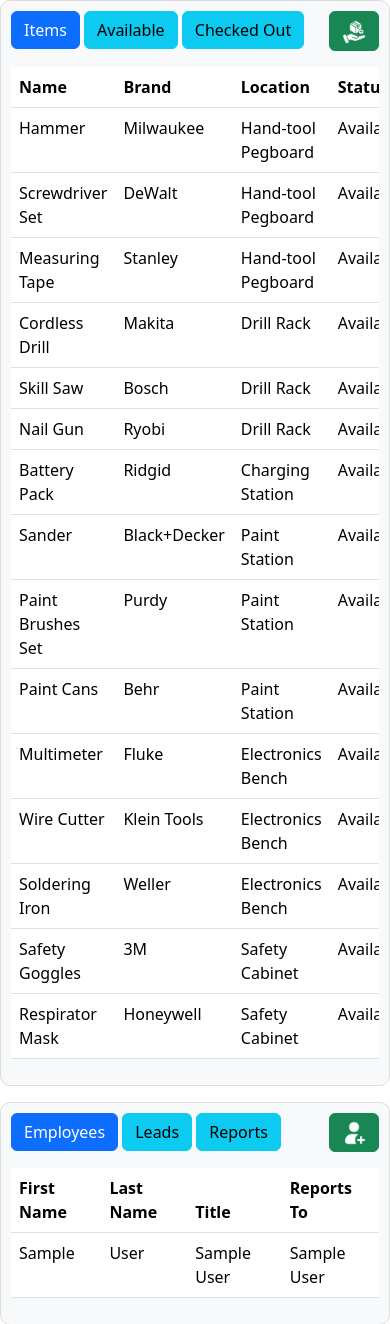
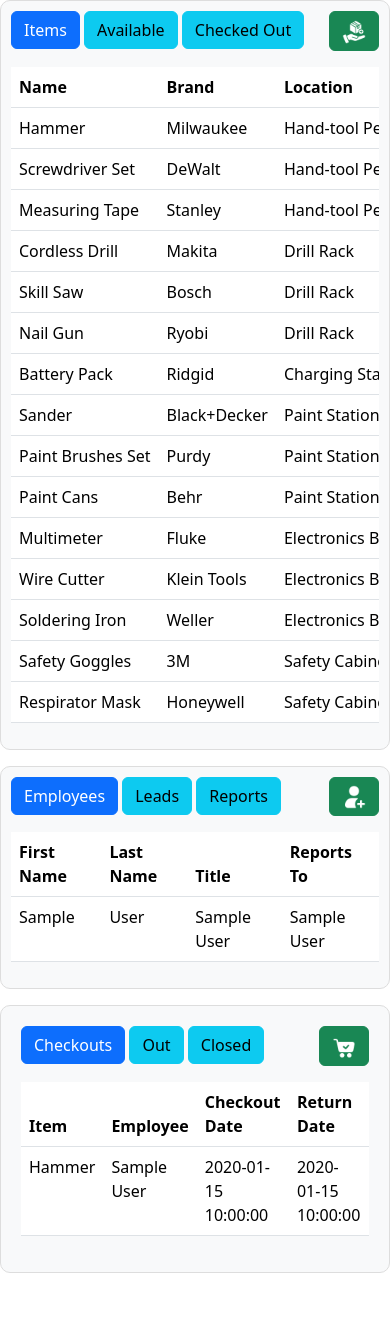
Before and after one commit to Teknicallity/Comp405-Inventory, a Flask app: page / in a window 390 px wide. Shown: the part 48-1372 px from the top of the page. After the commit the page ends 1321 px from the top, so only its background shows below. Run offline with Flask 3, Linux system fonts and the light colour scheme; the visitor is signed in with stand-in values (Sample User, id 1); data comes from the database, SQL or seed files in the repository; tables that the repository leaves empty hold one stand-in row (values such as "Sample post"); some libraries are stand-ins or nearby versions.

Commit message:
Fix small table formatting

```diff
--- a/app/templates/base.html
+++ b/app/templates/base.html
@@ -60,5 +60,15 @@
 {% block printable %}{% endblock %}
 
 <script src="https://cdn.jsdelivr.net/npm/bootstrap@5.3.3/dist/js/bootstrap.bundle.min.js" integrity="sha384-YvpcrYf0tY3lHB60NNkmXc5s9fDVZLESaAA55NDzOxhy9GkcIdslK1eN7N6jIeHz" crossorigin="anonymous"></script>
+<script>
+    document.addEventListener("scroll", function () {
+        const navbar = document.querySelector(".navbar");
+        if (window.scrollY > 0) {
+            navbar.classList.add("shadow-sm");
+        } else {
+            navbar.classList.remove("shadow-sm");
+        }
+    });
+</script>
 </body>
 </html>
--- a/app/templates/home.html
+++ b/app/templates/home.html
@@ -32,7 +32,7 @@
                                 <th>Name</th>
                                 <th>Brand</th>
                                 <th class="d-none d-md-table-cell">Model Number</th>
-                                <th class="d-none d-md-table-cell">Serial Number</th>
+                                <th class="d-none d-lg-table-cell d-xl-none">Serial Number</th>
                                 <th>Location</th>
                                 <th>Status</th>
                             </tr>
@@ -40,11 +40,11 @@
                         <tbody id="itemTableBody">
                             {% for item in items %}
                                 <tr onclick="window.location.href='{{ url_for('main.item_details', item_id=item.item_id) }}';">
-                                    <td>{{ item.name }}</td>
+                                    <td class="text-truncate">{{ item.name }}</td>
                                     <td>{{ item.brand }}</td>
-                                    <td class="d-none d-md-table-cell">{{ item.model }}</td>
-                                    <td class="d-none d-md-table-cell">{{ item.serial }}</td>
-                                    <td>{{ item.location_name }}</td>
+                                    <td class="d-none d-md-table-cell text-truncate">{{ item.model }}</td>
+                                    <td class="d-none d-lg-table-cell d-xl-none">{{ item.serial }}</td>
+                                    <td class="text-truncate">{{ item.location_name }}</td>
                                     <td>{{ item.status_name }}</td>
                                 </tr>
                             {% endfor %}
```
